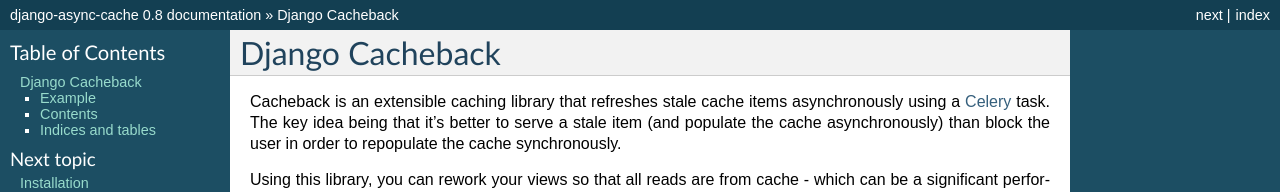
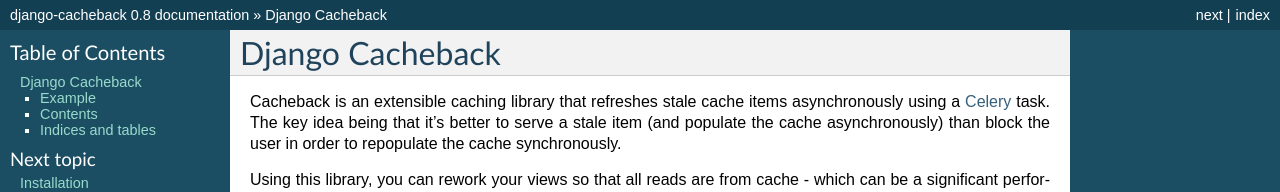
Before and after one commit to codeinthehole/django-cacheback, a Sphinx documentation site: the page built from docs/index.rst, in a window 1280 px wide and 900 px high. Shown: the top 192 px of the window. Built offline with Sphinx 7.4.7, drawn with Linux system fonts in a browser that asks for light colours; some of the changed text lies outside the part shown.

Commit message:
Use correct package name in docs

```diff
--- a/docs/conf.py
+++ b/docs/conf.py
@@ -1,6 +1,6 @@
 # -*- coding: utf-8 -*-
 #
-# django-async-cache documentation build configuration file, created by
+# django-cacheback documentation build configuration file, created by
 # sphinx-quickstart on Mon Jul 30 21:40:46 2012.
 #
 # This file is execfile()d with the current directory set to its containing dir.
@@ -53,7 +53,7 @@
 master_doc = 'index'
 
 # General information about the project.
-project = u'django-async-cache'
+project = u'django-cacheback'
 copyright = u'2012, David Winterbottom'
 
 # The version info for the project you're documenting, acts as replacement for
@@ -178,7 +178,7 @@
 #html_file_suffix = None
 
 # Output file base name for HTML help builder.
-htmlhelp_basename = 'django-async-cachedoc'
+htmlhelp_basename = 'django-cacheback'
 
 
 # -- Options for LaTeX output --------------------------------------------------
@@ -197,7 +197,7 @@
 # Grouping the document tree into LaTeX files. List of tuples
 # (source start file, target name, title, author, documentclass [howto/manual]).
 latex_documents = [
-  ('index', 'django-async-cache.tex', u'django-async-cache Documentation',
+  ('index', 'django-cacheback', u'django-cacheback Documentation',
    u'David Winterbottom', 'manual'),
 ]
 
@@ -227,7 +227,7 @@
 # One entry per manual page. List of tuples
 # (source start file, name, description, authors, manual section).
 man_pages = [
-    ('index', 'django-async-cache', u'django-async-cache Documentation',
+    ('index', 'django-cacheback', u'django-cacheback Documentation',
      [u'David Winterbottom'], 1)
 ]
 
@@ -241,8 +241,8 @@
 # (source start file, target name, title, author,
 #  dir menu entry, description, category)
 texinfo_documents = [
-  ('index', 'django-async-cache', u'django-async-cache Documentation',
-   u'David Winterbottom', 'django-async-cache', 'One line description of project.',
+  ('index', 'django-cacheback', u'django-cacheback Documentation',
+   u'David Winterbottom', 'django-cacheback', 'One line description of project.',
    'Miscellaneous'),
 ]
 
```
